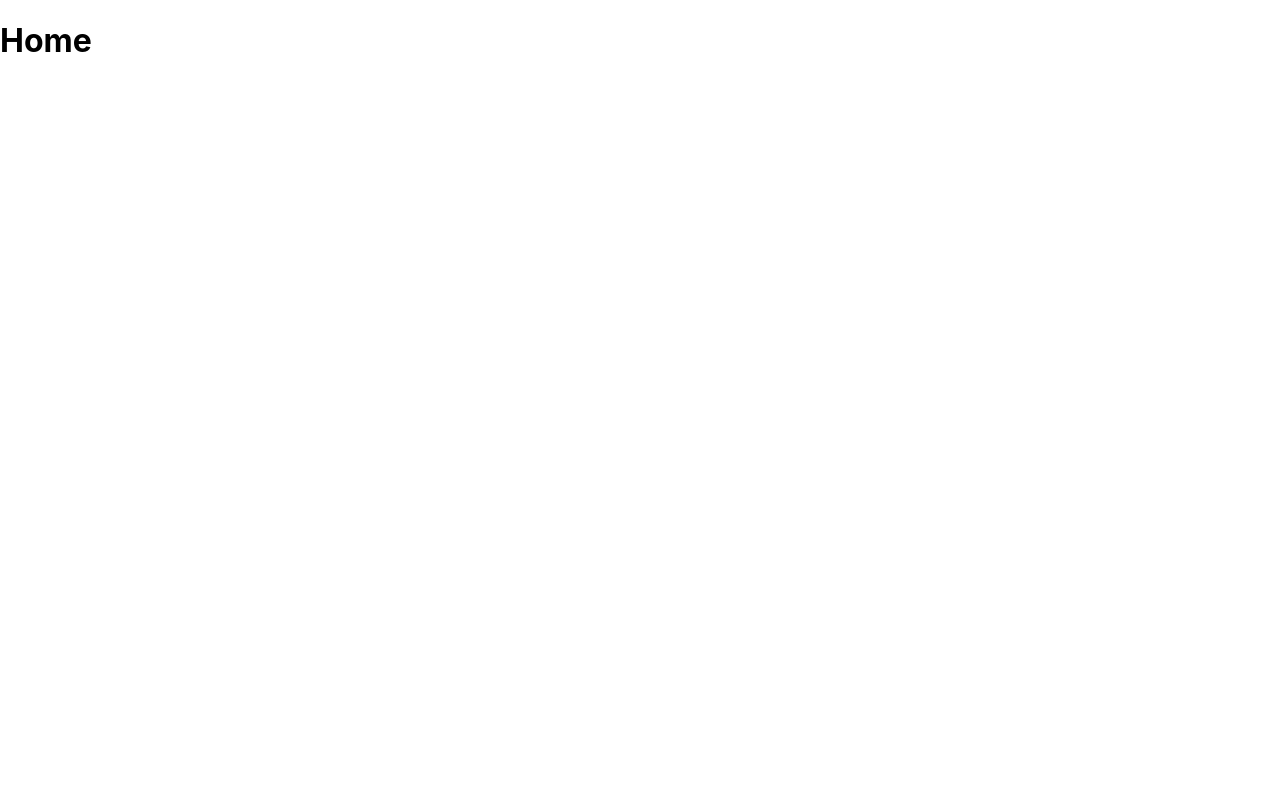
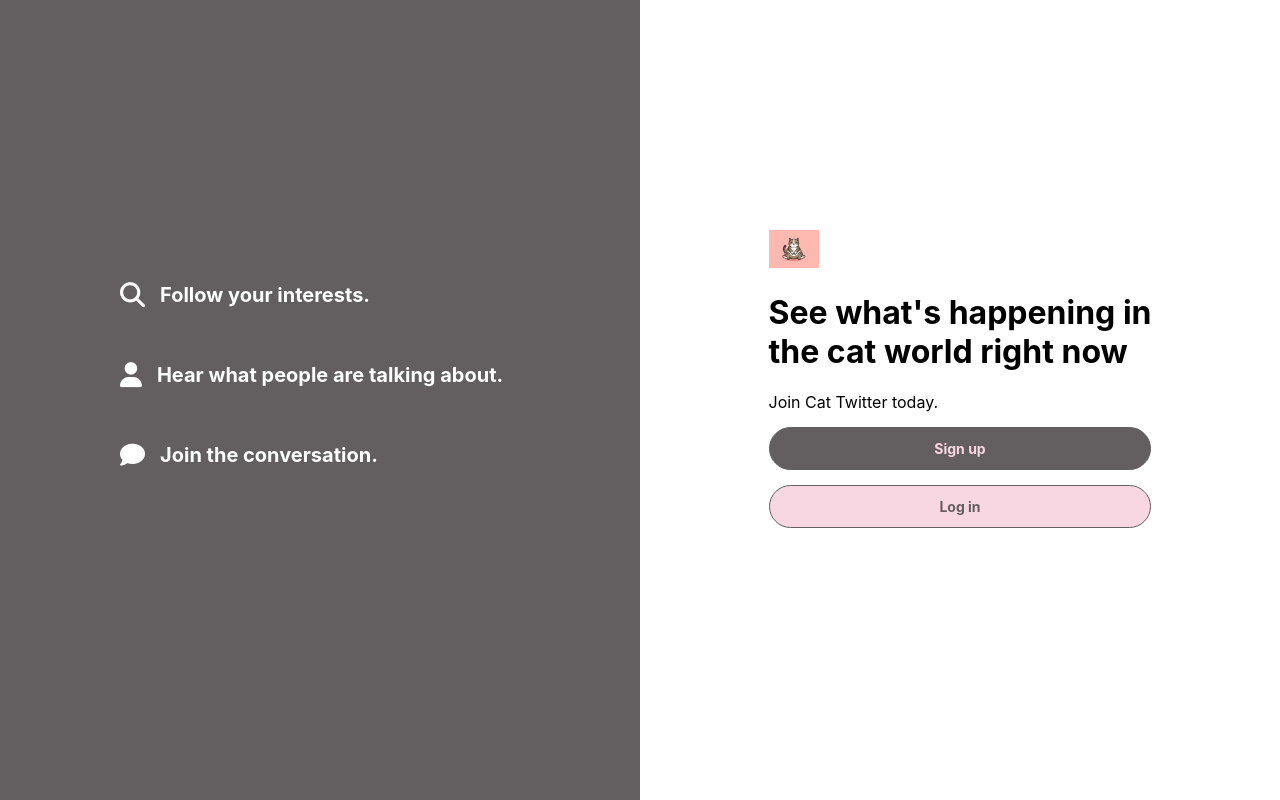
Before and after one commit to tabbytoney/twitterclone.reactts, a React (Create React App) app in the folder client/: page / in a window 1280 px wide. Built offline with nearby package versions, Linux system fonts and the light colour scheme.

Commit message:
Quick landing page styling

```diff
--- a/client/public/index.html
+++ b/client/public/index.html
@@ -10,6 +10,14 @@
       content="Web site created using create-react-app"
     />
     <link rel="apple-touch-icon" href="%PUBLIC_URL%/logo192.png" />
+
+    <link
+      rel="stylesheet"
+      href="https://cdnjs.cloudflare.com/ajax/libs/font-awesome/6.4.0/css/all.min.css"
+      integrity="sha512-iecdLmaskl7CVkqkXNQ/ZH/XLlvWZOJyj7Yy7tcenmpD1ypASozpmT/E0iPtmFIB46ZmdtAc9eNBvH0H/ZpiBw=="
+      crossorigin="anonymous"
+      referrerpolicy="no-referrer"
+    />
     <!--
       manifest.json provides metadata used when your web app is installed on a
       user's mobile device or desktop. See https://developers.google.com/web/fundamentals/web-app-manifest/
--- a/client/src/App.css
+++ b/client/src/App.css
@@ -1,6 +1,6 @@
 :root {
   --main-color: #635f60;
-  --button-hover-color: #9e2f52;
+  --button-hover-color: #f9d7e2;
   --accent: #c35895;
 }
 
--- a/client/src/App.tsx
+++ b/client/src/App.tsx
@@ -9,7 +9,7 @@
 } from '@apollo/client';
 import { setContext } from 'apollo-link-context';
 import Users from './components/Users';
-import Home from './components/Home';
+import Landing from './components/Landing';
 import Signup from './pages/Signup';
 import Login from './pages/Login';
 import IsAuthenticated from './components/isAuthenticated';
@@ -37,7 +37,7 @@
     <ApolloProvider client={client}>
       <Router>
         <Routes>
-          <Route path='/' element={<Home />} />
+          <Route path='/' element={<Landing />} />
           <Route path='/login' element={<Login />} />
           <Route path='/signup' element={<Signup />} />
           <Route
--- a/client/src/components/Home.tsx
+++ /dev/null
@@ -1,9 +0,0 @@
-import React from 'react';
-
-export default function Home() {
-  return (
-    <div>
-      <h1>Home</h1>
-    </div>
-  );
-}
--- /dev/null
+++ b/client/src/components/Landing.tsx
@@ -0,0 +1,51 @@
+import React from 'react';
+import { Link } from 'react-router-dom';
+import '../styles/landing.css';
+import CatSit from '../styles/images/catsit.jpeg';
+
+export default function Landing() {
+  return (
+    <div className='main'>
+      <div className='wrapper'>
+        <div className='left'>
+          <div className='items-wrapper'>
+            <div className='item'>
+              <span className='icon'>
+                <i className='fa fa-search' aria-hidden='true'></i>
+              </span>
+              <span className='label'>Follow your interests.</span>
+            </div>
+            <div className='item'>
+              <span className='icon'>
+                <i className='fa fa-user' aria-hidden='true'></i>
+              </span>
+              <span className='label'>Hear what people are talking about.</span>
+            </div>
+            <div className='item'>
+              <span className='icon'>
+                <i className='fa fa-comment' aria-hidden='true'></i>
+              </span>
+              <span className='label'>Join the conversation.</span>
+            </div>
+          </div>
+        </div>
+
+        <div className='center'>
+          <img src={CatSit} alt='logo' style={{ width: '50px' }} />
+          <h1>
+            See what's happening in
+            <br />
+            the cat world right now
+          </h1>
+          <span>Join Cat Twitter today.</span>
+          <Link to='/signup' className='btn-sign-up'>
+            Sign up
+          </Link>
+          <Link to='/login' className='btn-login'>
+            Log in
+          </Link>
+        </div>
+      </div>
+    </div>
+  );
+}
--- a/client/src/pages/Login.tsx
+++ b/client/src/pages/Login.tsx
@@ -40,7 +40,7 @@
   });
 
   return (
-    <div className='div'>
+    <div className='container'>
       <img src={CatSit} alt='logo' style={{ width: '75px' }} className='logo' />
 
       <h3>Log in to Cat Twitter</h3>
--- a/client/src/pages/Signup.tsx
+++ b/client/src/pages/Signup.tsx
@@ -51,7 +51,7 @@
   });
 
   return (
-    <div className='div'>
+    <div className='container'>
       <img src={CatSit} alt='logo' style={{ width: '75px' }} className='logo' />
       <h3>Signup</h3>
 
--- /dev/null
+++ b/client/src/styles/landing.css
@@ -0,0 +1,99 @@
+.main {
+  display: flex;
+  flex-direction: column;
+  width: 100%;
+  height: 100vh;
+}
+
+.main .wrapper {
+  display: flex;
+  flex-direction: row;
+  height: 100%;
+}
+
+.main .left,
+.main .right {
+  width: 50%;
+}
+
+.main .left {
+  background: var(--main-color);
+  background-size: cover;
+  display: flex;
+}
+
+.main .left .items-wrapper {
+  color: #fff;
+  width: 100%;
+  display: flex;
+  flex-direction: column;
+  justify-content: center;
+}
+
+.main .left .items-wrapper .item {
+  display: flex;
+  flex-direction: row;
+  align-items: center;
+  max-width: 400px;
+  width: 400px;
+  margin-left: auto;
+  margin-right: auto;
+  margin-bottom: 50px;
+}
+
+.main .left .items-wrapper .item .label {
+  font-size: 20px;
+  font-weight: bold;
+}
+
+.main .center {
+  margin-top: 230px;
+  margin-bottom: auto;
+  margin-left: auto;
+  margin-right: auto;
+}
+
+.main .center .btn-sign-up {
+  display: block;
+  margin-bottom: 15px;
+  background-color: var(--main-color);
+  border: 1px solid var(--main-color);
+  color: #f9d7e2;
+  font-size: 14px;
+  font-weight: bold;
+  border-radius: 100px;
+  padding: 12px;
+  text-align: center;
+  margin-top: 15px;
+}
+.main .center .btn-sign-up:hover {
+  background-color: #f9d7e2;
+  color: #635f60;
+}
+
+.main .center .btn-login {
+  display: block;
+  width: auto;
+  text-align: center;
+}
+
+.main .left .items-wrapper .icon {
+  font-size: 25px;
+  margin-right: 15px;
+}
+
+.btn-login {
+  background-color: #f9d7e2;
+  border: 1px solid var(--main-color);
+  color: #635f60;
+  border-radius: 100px;
+  padding: 12px;
+  font-size: 14px;
+  width: auto;
+  font-weight: bold;
+}
+
+.btn-login:hover {
+  background-color: #635f60;
+  color: #f9d7e2;
+}
--- a/client/src/styles/login.css
+++ b/client/src/styles/login.css
@@ -1,4 +1,4 @@
-.div {
+.container {
   background-color: #fff;
   width: 35vw;
   margin: 5em auto;
@@ -44,6 +44,16 @@
   padding-bottom: 10px;
   cursor: pointer;
   outline: none;
+  color: #f9d7e2;
+}
+
+.login-button:hover {
+  width: 100%;
+  padding-top: 10px;
+  padding-bottom: 10px;
+  cursor: pointer;
+  outline: none;
+  color: #635f60;
 }
 
 button,
```
